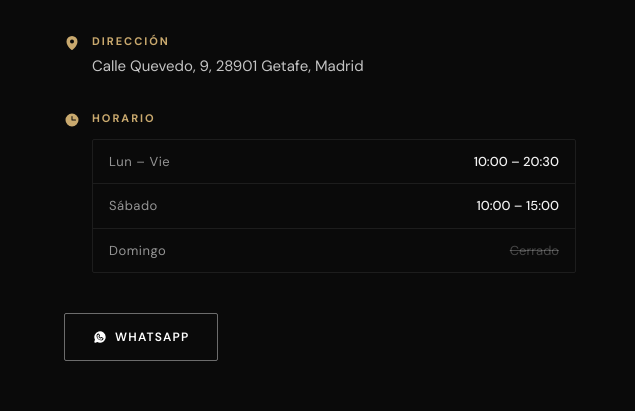
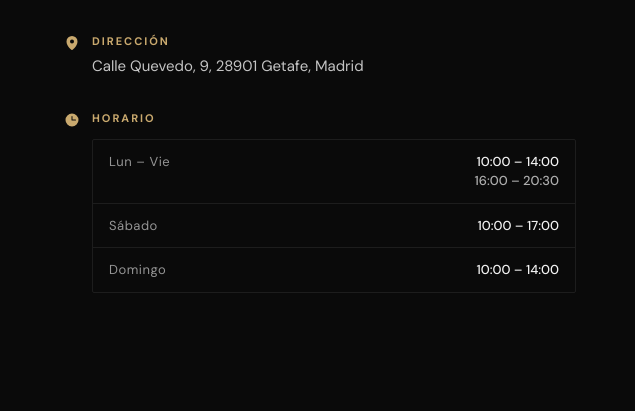
Before and after one commit to xrezu/og-barber-web, an Astro site: page / in a window 1280 px wide. Shown: the part 5494-5905 px from the top of the page, 0-635 px from the left. Built offline with nearby package versions, Linux system fonts and the light colour scheme; Astro itself is replaced by a stand-in of ours.

Commit message:
fix: horario actualizado y WhatsApp quitado de ubicación
- Lun-Vie: 10:00-14:00 / 16:00-20:30 (partido)
- Sábado: 10:00-17:00
- Domingo: 10:00-14:00
- Location: sin botón WhatsApp debajo del horario
- JSON-LD: openingHoursSpecification actualizado con horario partido

Co-Authored-By: Claude Sonnet 4.6 <noreply@anthropic.com>

```diff
--- a/src/components/sections/Location/Location.tsx
+++ b/src/components/sections/Location/Location.tsx
@@ -1,5 +1,5 @@
-import { MapPin, Clock, WhatsappLogo } from '@phosphor-icons/react'
-import { BUSINESS, getWhatsAppUrl } from '@/constants/config'
+import { MapPin, Clock } from '@phosphor-icons/react'
+import { BUSINESS } from '@/constants/config'
 import FadeIn from '@/components/FadeIn'
 
 export default function Location() {
@@ -45,46 +45,36 @@ export default function Location() {
 
           {/* Schedule */}
           <FadeIn delay={180}>
-            <div className="flex items-start gap-3 mb-10">
+            <div className="flex items-start gap-3">
               <Clock size={16} weight="fill" className="text-gold mt-0.5 shrink-0" />
               <div className="w-full">
                 <p className="font-body text-[11px] font-bold tracking-[0.18em] uppercase text-gold mb-3">
                   Horario
                 </p>
-                <div className="flex flex-col gap-0 border border-white/[0.08]" style={{ borderRadius: '2px' }}>
-                  {BUSINESS.schedule.map(({ days, hours }, i) => {
-                    const closed = hours === 'Cerrado'
-                    return (
+                <div className="flex flex-col border border-white/[0.08]" style={{ borderRadius: '2px' }}>
+                  {BUSINESS.schedule.map(({ days, hours, hours2 }, i) => (
                     <div
                       key={days}
                       className={`
-                          flex items-center justify-between px-4 py-3 font-body text-[13px]
+                        flex items-start justify-between px-4 py-3 font-body text-[13px]
                         ${i < BUSINESS.schedule.length - 1 ? 'border-b border-white/[0.08]' : ''}
                       `}
                     >
-                        <span className="text-off-white/60 tracking-[0.04em]">{days}</span>
-                        <span className={closed ? 'text-white/25 line-through' : 'text-off-white font-medium'}>
+                      <span className="text-off-white/60 tracking-[0.04em] shrink-0 mr-4">{days}</span>
+                      <span className="text-off-white font-medium text-right">
                         {hours}
+                        {hours2 && (
+                          <>
+                            <br />
+                            <span className="text-off-white/70">{hours2}</span>
+                          </>
+                        )}
                       </span>
                     </div>
-                    )
-                  })}
+                  ))}
                 </div>
               </div>
             </div>
-          </FadeIn>
-
-          {/* CTA — solo WhatsApp */}
-          <FadeIn delay={260}>
-            <a
-              href={getWhatsAppUrl()}
-              target="_blank"
-              rel="noopener noreferrer"
-              className="btn-outline-white"
-            >
-              <WhatsappLogo size={14} weight="fill" />
-              WhatsApp
-            </a>
           </FadeIn>
 
         </div>
@@ -98,7 +88,6 @@ export default function Location() {
             loading="lazy"
             referrerPolicy="no-referrer-when-downgrade"
           />
-          {/* Subtle gold frame */}
           <div className="absolute inset-0 pointer-events-none border border-gold/[0.15]" />
         </div>
       </div>
--- a/src/constants/config.ts
+++ b/src/constants/config.ts
@@ -10,9 +10,9 @@ export const BUSINESS = {
   tiktokUrl:    'https://www.tiktok.com/@ogbarber_studio_',
   googleMapsEmbed: 'https://maps.google.com/maps?q=Calle+Quevedo+9+Getafe+Madrid&output=embed',
   schedule: [
-    { days: 'Lun – Vie', hours: '10:00 – 20:30' },
-    { days: 'Sábado',    hours: '10:00 – 15:00' },
-    { days: 'Domingo',   hours: 'Cerrado' },
+    { days: 'Lun – Vie', hours: '10:00 – 14:00',  hours2: '16:00 – 20:30' },
+    { days: 'Sábado',    hours: '10:00 – 17:00',  hours2: null             },
+    { days: 'Domingo',   hours: '10:00 – 14:00',  hours2: null             },
   ],
 } as const
 
--- a/src/layouts/Layout.astro
+++ b/src/layouts/Layout.astro
@@ -92,13 +92,25 @@ const {
               "@type": "OpeningHoursSpecification",
               "dayOfWeek": ["Monday","Tuesday","Wednesday","Thursday","Friday"],
               "opens": "10:00",
+              "closes": "14:00"
+            },
+            {
+              "@type": "OpeningHoursSpecification",
+              "dayOfWeek": ["Monday","Tuesday","Wednesday","Thursday","Friday"],
+              "opens": "16:00",
               "closes": "20:30"
             },
             {
               "@type": "OpeningHoursSpecification",
               "dayOfWeek": "Saturday",
               "opens": "10:00",
-              "closes": "15:00"
+              "closes": "17:00"
+            },
+            {
+              "@type": "OpeningHoursSpecification",
+              "dayOfWeek": "Sunday",
+              "opens": "10:00",
+              "closes": "14:00"
             }
           ],
           "priceRange": "€€",
```
Lines whose indentation alone changed are shown as unchanged.
